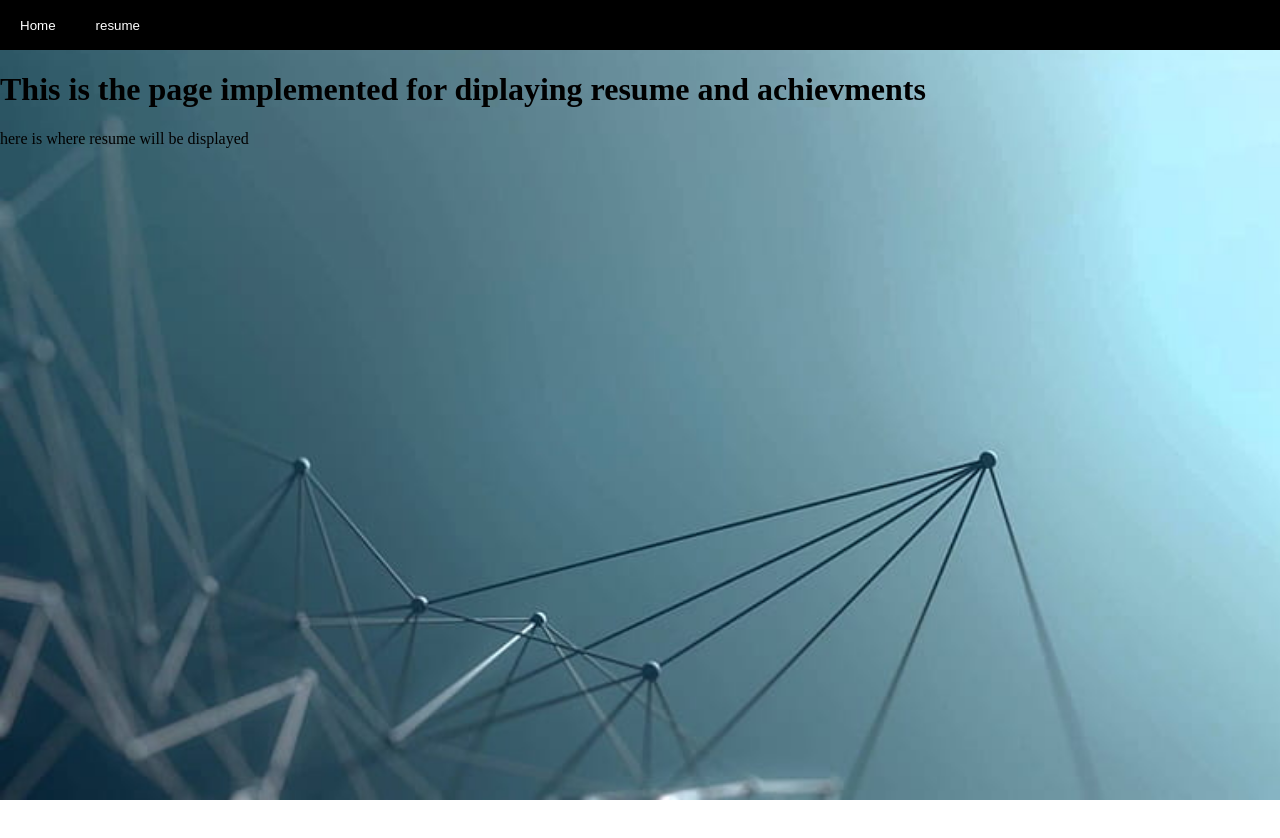
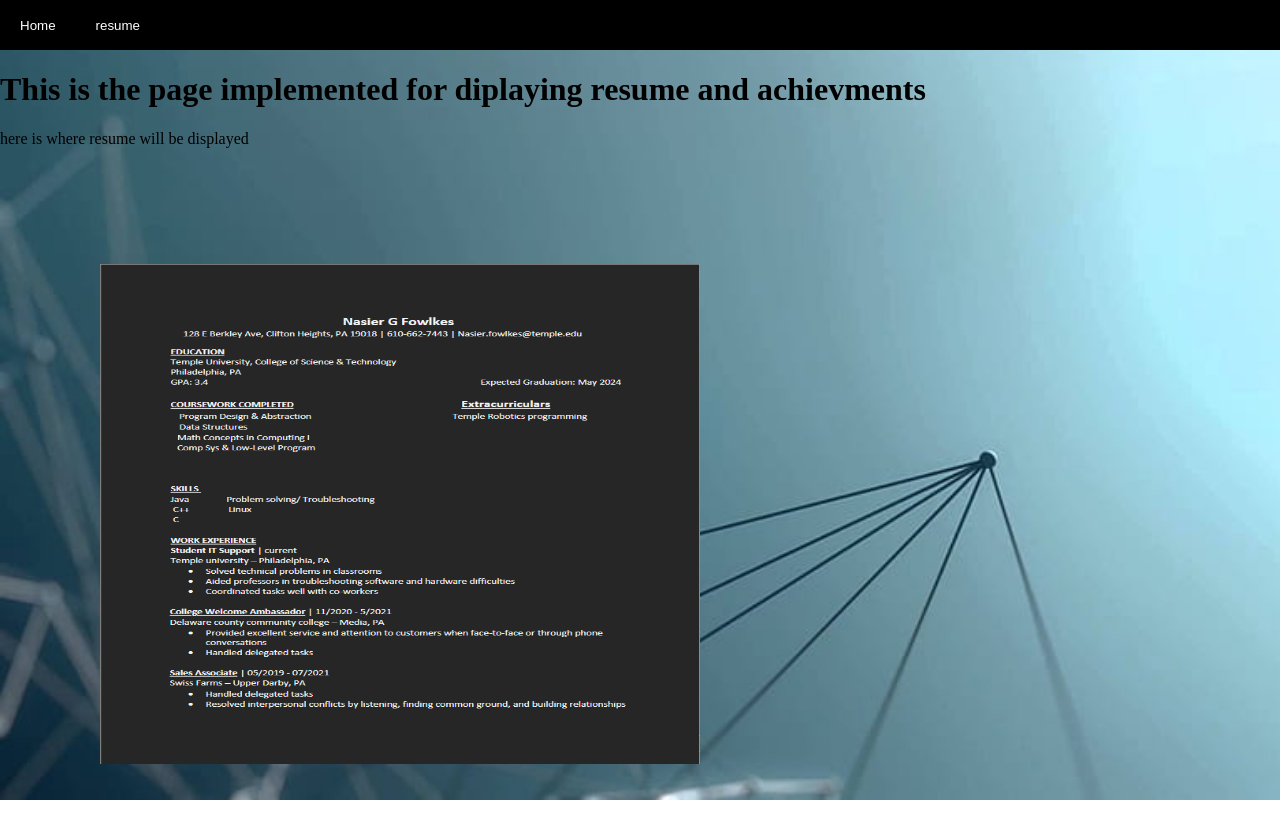
Before and after one commit to NasierF/resume-website, a React (Create React App) app: page /Resume in a window 1280 px wide. Shown: the top 838 px of the page. Before the commit the page ends 800 px from the top, so only its background shows below. Built offline with nearby package versions, Linux system fonts and the light colour scheme.

Commit message:
actual resume added, having some trouble with making a css file to format the resume.js file

```diff
--- /dev/null
+++ b/src/Resume.css
@@ -0,0 +1,8 @@
+.resume-container {
+  text-align: center;
+  display: flex; /* Use Flexbox */
+  justify-content: center; /* Center items horizontally */
+  align-items: center; /* Center items vertically */
+  height: 100vh; /* Adjust this to your desired height or use "100%" */
+ /* Other styles for the container if needed */
+}
--- a/src/Resume.js
+++ b/src/Resume.js
@@ -1,16 +1,23 @@
 import React from 'react';
-//import App from './App';
-//import TopBar from "./TopBar";
-//import { BrowserRouter as Router, Routes, Route } from 'react-router-dom';
-
+//Resume.css iis currently not function, this is where to pick back up
+import './Resume.css';
+import Resumeimg from './NF_Resume.png';
 
 
 const Resume = () => {
     return(
-    <div classname="Resume">
+    <div classname="resume-container">
         <h1> This is the page implemented for diplaying resume and achievments </h1>
         <p>here is where resume will be displayed</p>
+        <img src={Resumeimg}
+        alt="Resume"
+        style={{
+            width: '600px',   // Set the width of the image
+            height: '500px', // Set the height of the image
+            margin: '100px',// Set the margin around the image
 
+          }}
+        />
     </div>
     );
 }
--- a/src/index.js
+++ b/src/index.js
@@ -5,8 +5,7 @@ import App from './App';
 import reportWebVitals from './reportWebVitals';
 
 const root = ReactDOM.createRoot(document.getElementById('root'));
-//ReactDOM.render(<App />, document.getElementById('root'));
-//ReactDOM.render(<Resume />, document.getElemetById('root'));
+
  root.render(
   <React.StrictMode>
     <App />
```
Also changed, not shown: src/App.css (line endings or trailing spaces), src/NF_Resume.png (added).
